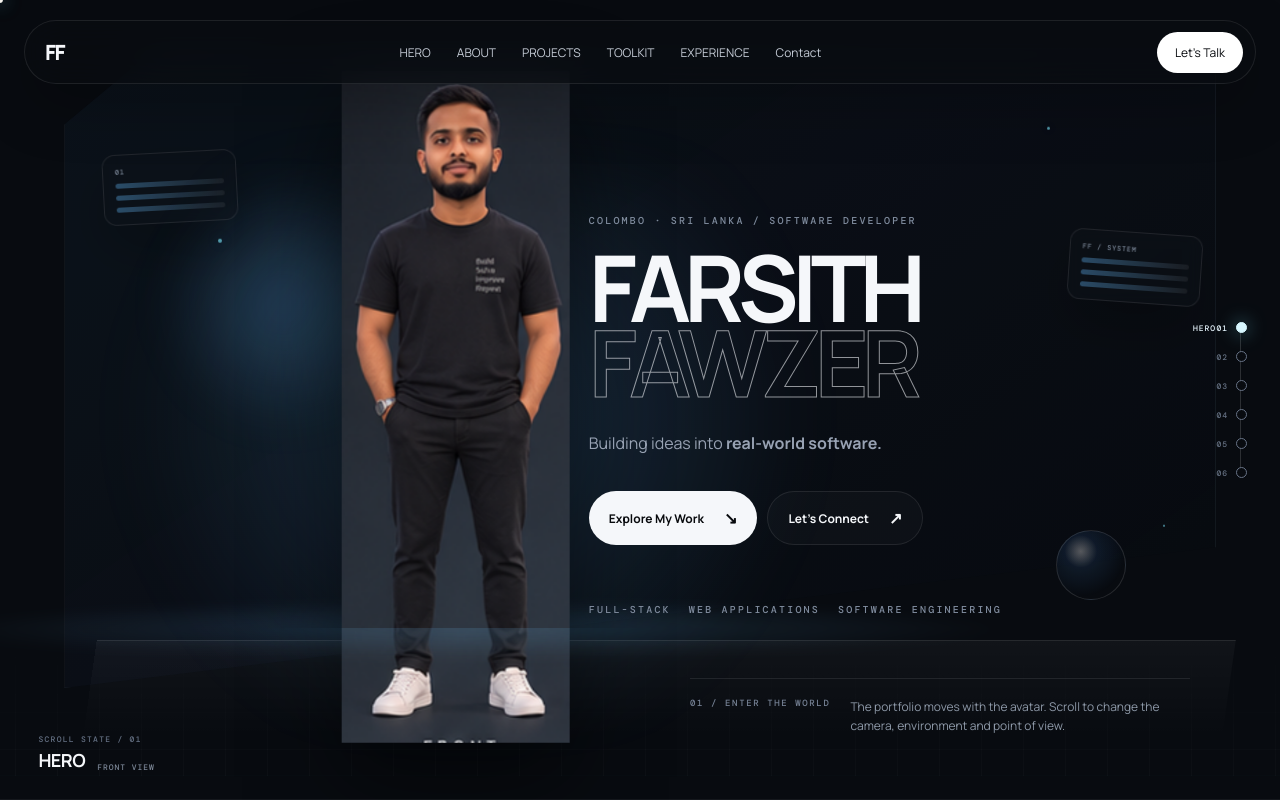
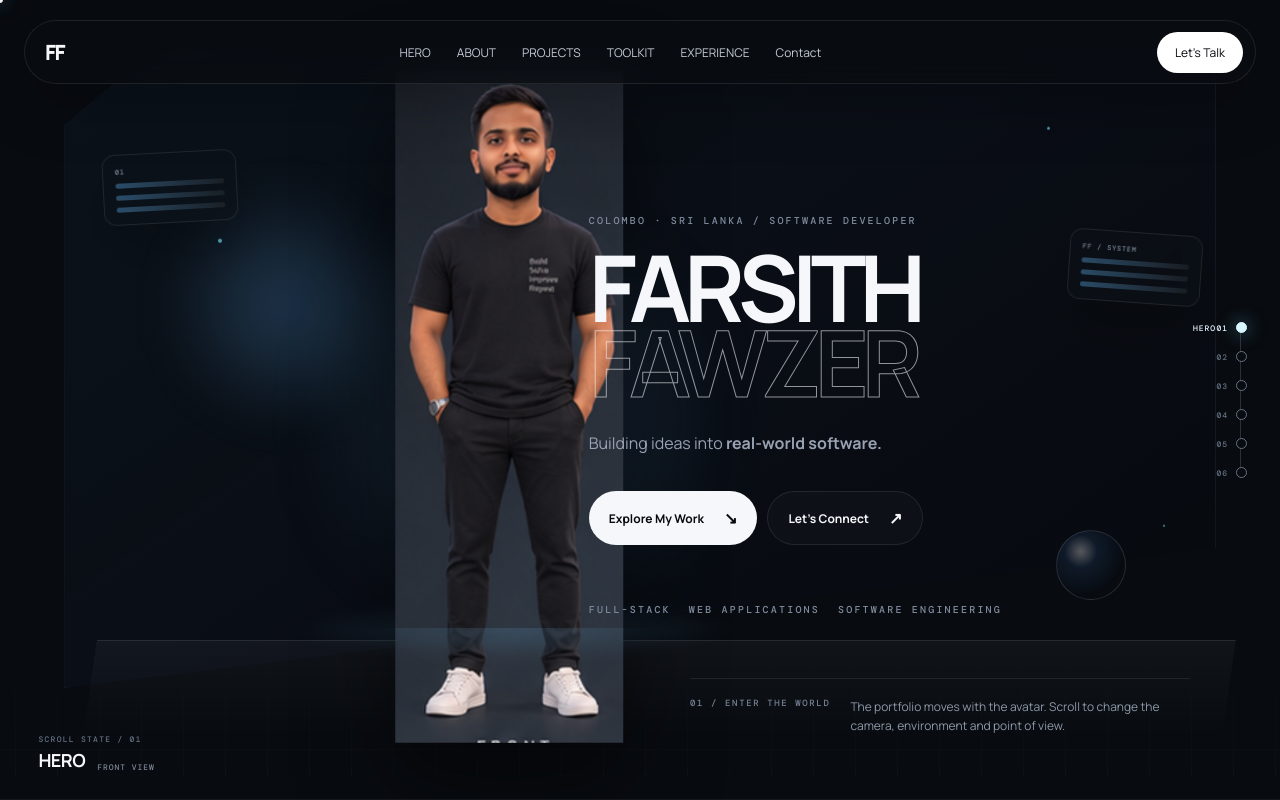
Before and after one commit to ff786/farsith-portfolio, a Next.js app: page / in a window 1280 px wide. Shown: the top 800 px of the page. Built offline with nearby package versions, Linux system fonts and the light colour scheme.

Commit message:
style(journey): separate avatar from alternating chapter copy

```diff
--- a/src/app/globals.css
+++ b/src/app/globals.css
@@ -277,3 +277,9 @@
   .journey-progress{display:none}
   .stage-caption{left:18px;bottom:18px}
 }
+
+
+/* Keep the character itself spatially separated from the alternating copy. */
+.avatar-camera{left:50%;right:auto;width:min(40vw,620px);margin-left:min(-20vw,-310px)}
+@media(max-width:980px){.avatar-camera{width:min(54vw,520px);margin-left:min(-27vw,-260px)}}
+@media(max-width:640px){.avatar-camera{width:72vw;margin-left:-36vw}}
```
